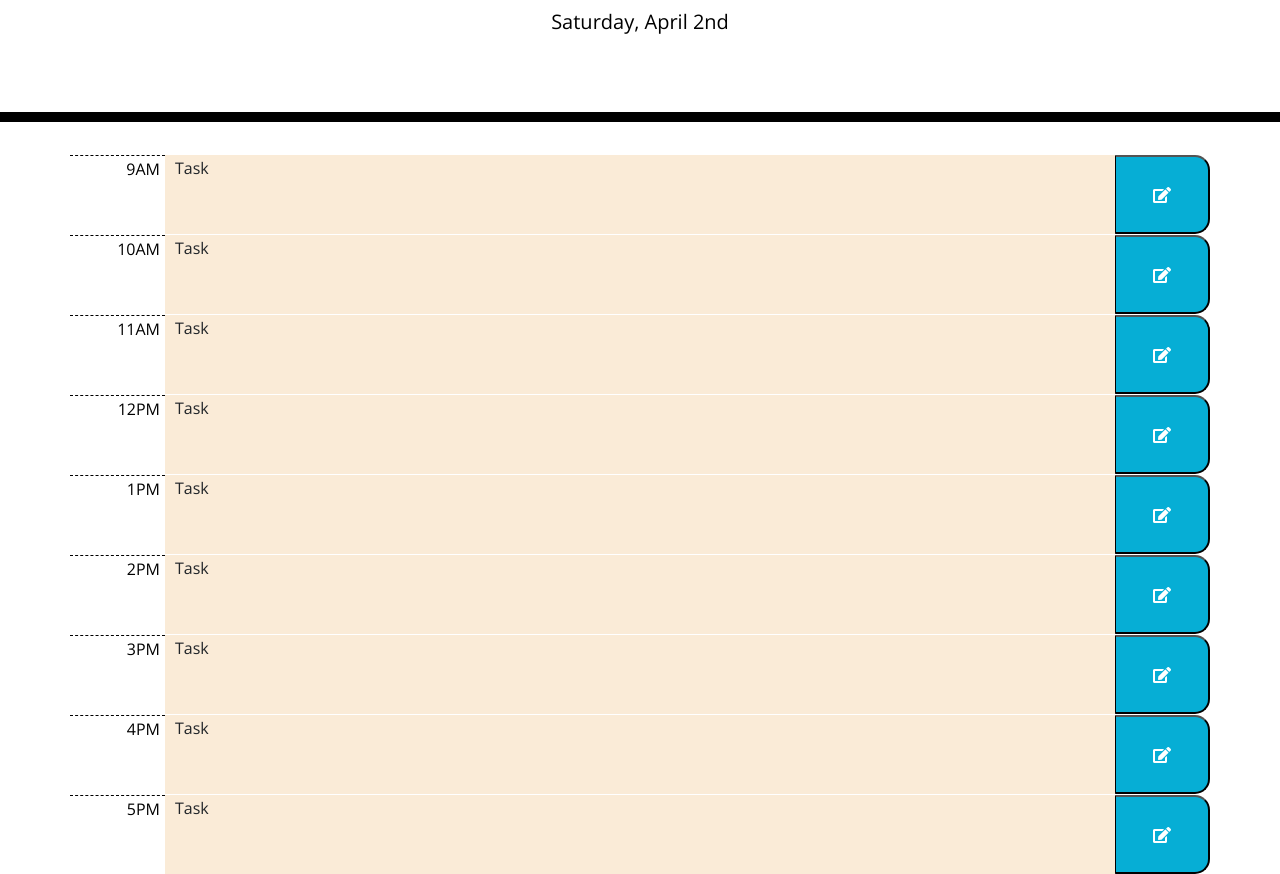
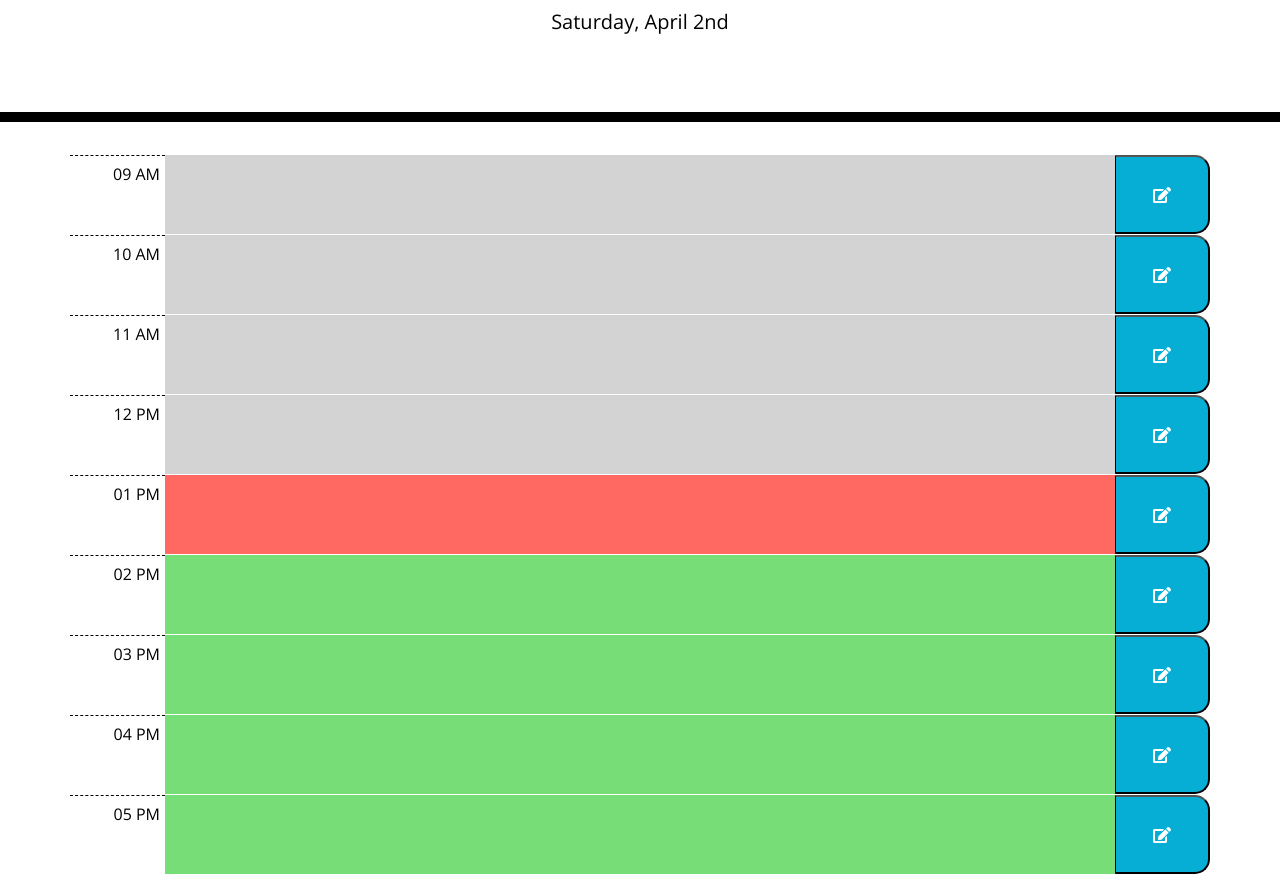
Before and after one commit to JessGallo/work-day-scheduler, a plain HTML site: page index.html in a window 1280 px wide. Shown: the part 182-1056 px from the top of the page. Drawn offline with nearby package versions, Linux system fonts and the light colour scheme.

Commit message:
made tasks adjust backgroundcolor depending on hour

```diff
--- a/assets/css/style.css
+++ b/assets/css/style.css
@@ -24,8 +24,7 @@ textarea{
 .description{
   white-space: pre-wrap;
   text-align: left;
-  padding: 5px 10px 5px 10px;
-  background-color: antiquewhite;
+  padding: 10px 15px 10px 15px;
 }
 
 .time-block{
@@ -43,7 +42,7 @@ textarea{
   background-color: #ffffff;
   color: #000000;
   border-top: 1px dashed #000000;
-  padding: 5px 5px 5px 5px;
+  padding: 10px 5px 5px 10px;
   text-align: right;
 }
 
--- a/assets/js/script.js
+++ b/assets/js/script.js
@@ -1,8 +1,114 @@
 const m = moment();
 var currentDay = document.querySelector("#currentDay");
+var currentHour = m.format("k");
 
+//display date in jumbotron
 var displayDate = function() {
     currentDay.textContent = m.format("dddd, MMMM Do");
 };
 
 displayDate();
+
+//change task color with passing hour
+var adjustTask = function () {
+    var task9 = document.querySelector("#task9");
+    if(9 == currentHour) {
+        task9.classList.add("present");
+    }
+    else if(9 < currentHour) {
+        task9.classList.add("past");
+    }
+    else if(9 > currentHour) {
+        task9.classList.add("future");
+    }
+
+    var task10 = document.querySelector("#task10");
+    if(10 == currentHour) {
+        task10.classList.add("present");
+    }
+    else if(10 < currentHour) {
+        task10.classList.add("past");
+    }
+    else if(10 > currentHour) {
+        task10.classList.add("future");
+    }
+
+    var task11 = document.querySelector("#task11");
+    if(11 == currentHour) {
+        task11.classList.add("present");
+    }
+    else if(11 < currentHour) {
+        task11.classList.add("past");
+    }
+    else if(11 > currentHour) {
+        task11.classList.add("future");
+    }
+
+    var task12 = document.querySelector("#task12");
+    if(12 == currentHour) {
+        task12.classList.add("present");
+    }
+    else if(12 < currentHour) {
+        task12.classList.add("past");
+    }
+    else if(12 > currentHour) {
+        task12.classList.add("future");
+    }
+
+    var task13 = document.querySelector("#task13");
+    if(13 == currentHour) {
+        task13.classList.add("present");
+    }
+    else if(13 < currentHour) {
+        task13.classList.add("past");
+    }
+    else if(13 > currentHour) {
+        task13.classList.add("future");
+    }
+
+    var task14 = document.querySelector("#task14");
+    if(14 == currentHour) {
+        task14.classList.add("present");
+    }
+    else if(14 < currentHour) {
+        task14.classList.add("past");
+    }
+    else if(14 > currentHour) {
+        task14.classList.add("future");
+    }
+
+    var task15 = document.querySelector("#task15");
+    if(15 == currentHour) {
+        task15.classList.add("present");
+    }
+    else if(15 < currentHour) {
+        task15.classList.add("past");
+    }
+    else if(15 > currentHour) {
+        task15.classList.add("future");
+    }
+
+    var task16 = document.querySelector("#task16");
+    if(16 == currentHour) {
+        task16.classList.add("present");
+    }
+    else if(16 < currentHour) {
+        task16.classList.add("past");
+    }
+    else if(16 > currentHour) {
+        task16.classList.add("future");
+    }
+
+    var task17 = document.querySelector("#task17");
+    if(17 == currentHour) {
+        task17.classList.add("present");
+    }
+    else if(17 < currentHour) {
+        task17.classList.add("past");
+    }
+    else if(17 > currentHour) {
+        task17.classList.add("future");
+    }
+};
+
+adjustTask();
--- a/index.html
+++ b/index.html
@@ -30,48 +30,48 @@
     </header>
     <div class="container">
       <div class="time-block row">
-        <div class="hour col-1">9AM</div>
-        <div class="description col-10">Task</div>
+        <div class="hour col-1">09 AM</div>
+        <div class="description col-10" contenteditable="true" id="task9"></div>
         <button class="saveBtn col-1 fas fa-edit"></button>
       </div>
       <div class="time-block row">
-        <div class="hour col-1">10AM</div>
-        <div class="description col-10">Task</div>
+        <div class="hour col-1">10 AM</div>
+        <div class="description col-10"contenteditable="true" id="task10"></div>
         <button class="saveBtn col-1 fas fa-edit"></button>
       </div>
       <div class="time-block row">
-        <div class="hour col-1">11AM</div>
-        <div class="description col-10">Task</div>
+        <div class="hour col-1">11 AM</div>
+        <div class="description col-10" contenteditable="true" id="task11"></div>
         <button class="saveBtn col-1 fas fa-edit"></button>
       </div>
       <div class="time-block row">
-        <div class="hour col-1">12PM</div>
-        <div class="description col-10">Task</div>
+        <div class="hour col-1">12 PM</div>
+        <div class="description col-10" contenteditable="true" id="task12"></div>
         <button class="saveBtn col-1 fas fa-edit"></button>
       </div>
       <div class="time-block row">
-        <div class="hour col-1">1PM</div>
-        <div class="description col-10">Task</div>
+        <div class="hour col-1">01 PM</div>
+        <div class="description col-10" contenteditable="true" id="task13"></div>
         <button class="saveBtn col-1 fas fa-edit"></button>
       </div>
       <div class="time-block row">
-        <div class="hour col-1">2PM</div>
-        <div class="description col-10">Task</div>
+        <div class="hour col-1">02 PM</div>
+        <div class="description col-10" contenteditable="true" id="task14"></div>
         <button class="saveBtn col-1 fas fa-edit"></button>
       </div>
       <div class="time-block row">
-        <div class="hour col-1">3PM</div>
-        <div class="description col-10">Task</div>
+        <div class="hour col-1">03 PM</div>
+        <div class="description col-10" contenteditable="true" id="task15"></div>
         <button class="saveBtn col-1 fas fa-edit"></button>
       </div>
       <div class="time-block row">
-        <div class="hour col-1">4PM</div>
-        <div class="description col-10">Task</div>
+        <div class="hour col-1">04 PM</div>
+        <div class="description col-10" contenteditable="true" id="task16"></div>
         <button class="saveBtn col-1 fas fa-edit"></button>
       </div>
       <div class="time-block row">
-        <div class="hour col-1">5PM</div>
-        <div class="description col-10">Task</div>
+        <div class="hour col-1">05 PM</div>
+        <div class="description col-10" contenteditable="true" id="task17"></div>
         <button class="saveBtn col-1 fas fa-edit"></button>
       </div>
     </div>
```
